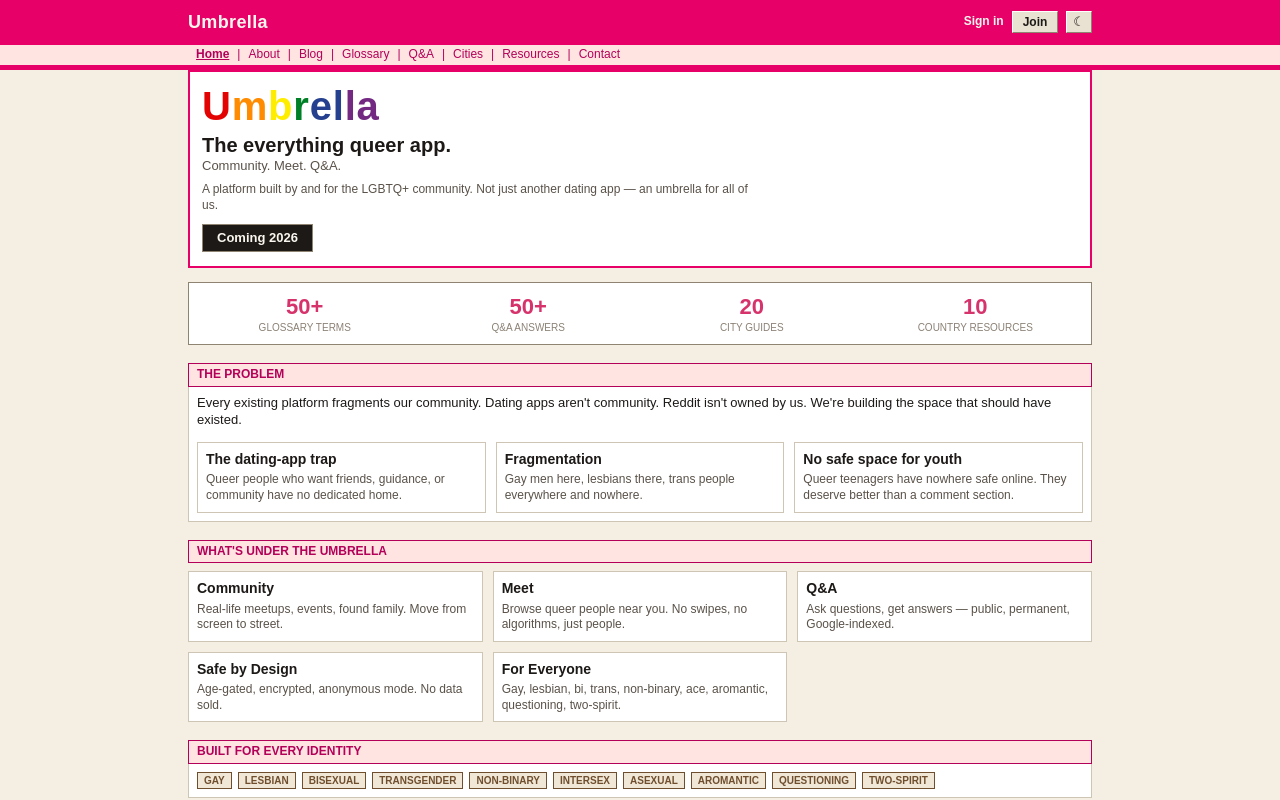
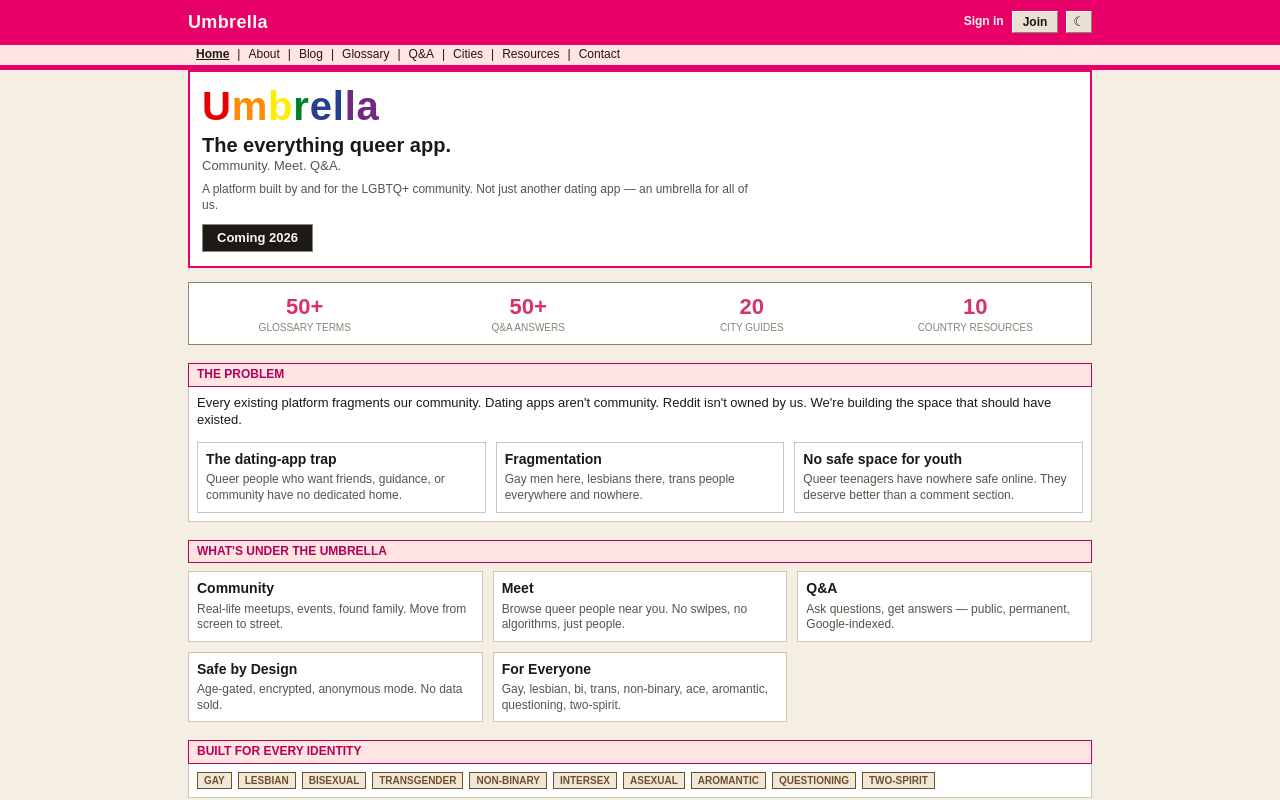
Before and after one commit to nekwasar/umbrella.lgbt, a Next.js app in the folder apps/web/: page / in a window 1280 px wide. Shown: the top 800 px of the page. Built offline with nearby package versions, Linux system fonts and the light colour scheme; no server answers.

Commit message:
subnav links: ink normal, pink hover (readability)

```diff
--- a/apps/web/src/app/globals.css
+++ b/apps/web/src/app/globals.css
@@ -537,13 +537,13 @@ h3 {
   font-size: 12px;
 }
 .subnav a {
-  color: var(--magenta);
+  color: var(--ink);
   text-decoration: none;
   font-weight: 400;
   padding: 3px 8px;
 }
 .subnav a:hover {
-  color: var(--magenta);
+  color: var(--pink);
   text-decoration: underline;
 }
 .subnav a.active {
@@ -551,7 +551,7 @@ h3 {
   text-decoration: underline;
 }
 .subnav .sep {
-  color: var(--magenta);
+  color: var(--ink);
 }
 
 .theme-toggle {
```
Also changed, not shown: 1 other file (tests, documents, lock files or other folders).
